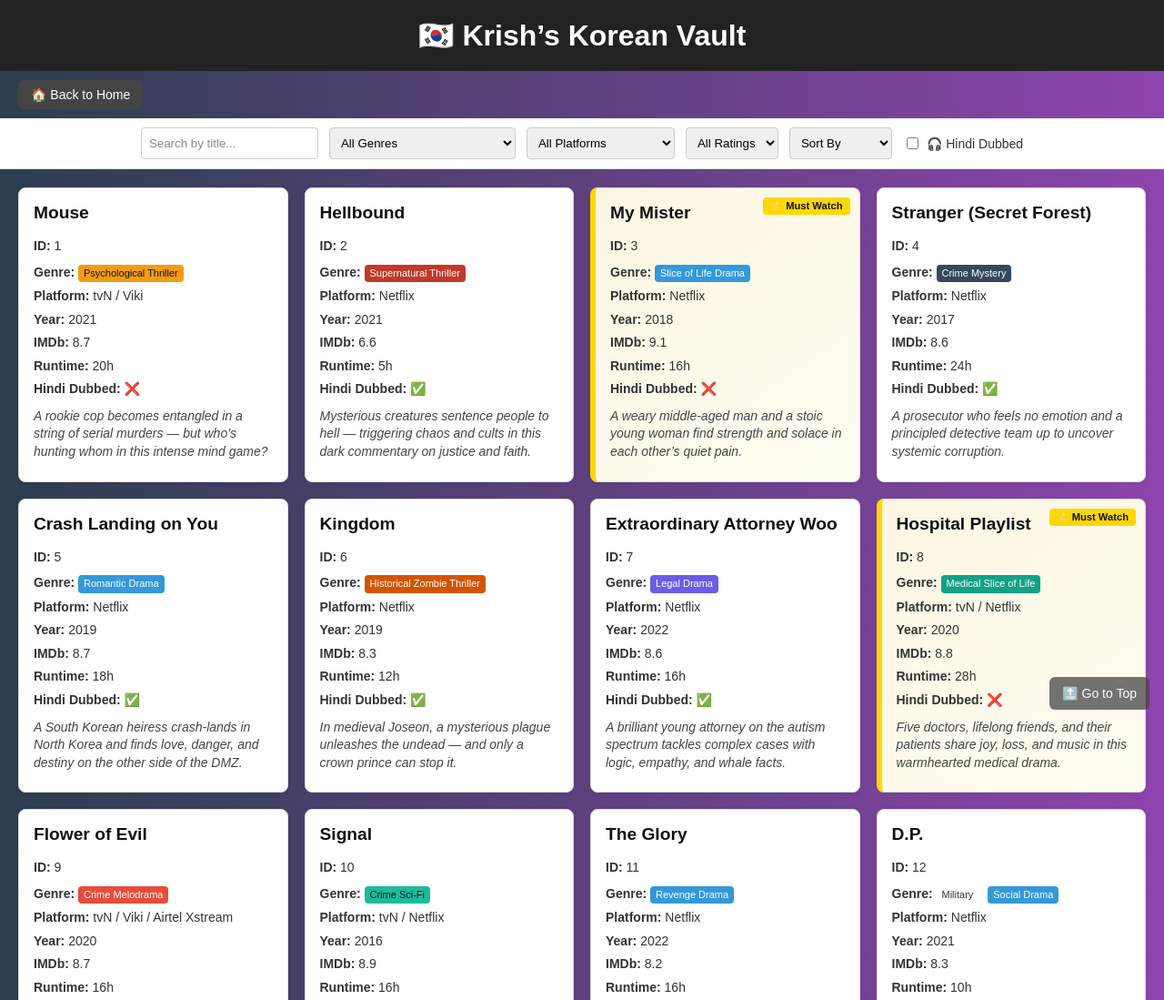
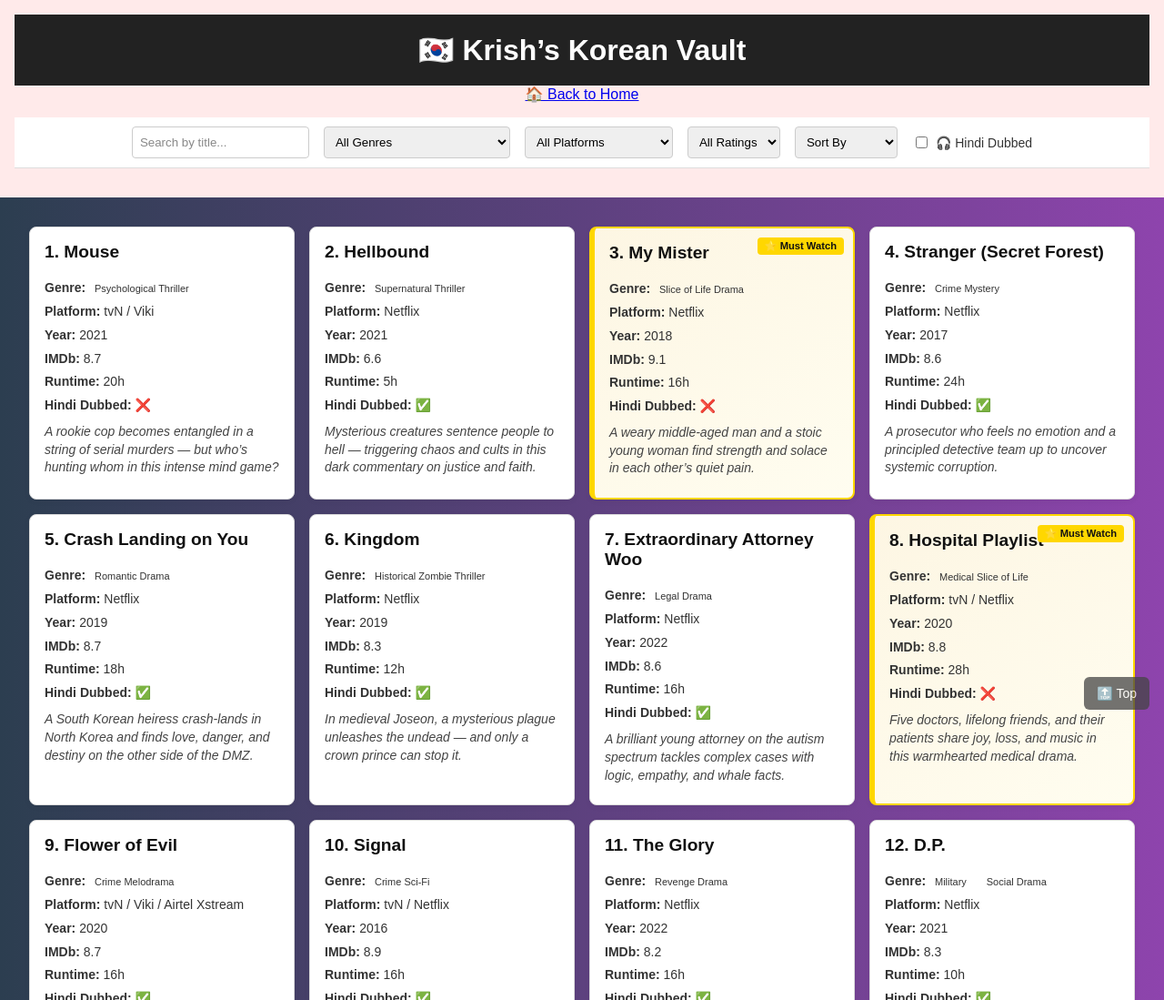
Before and after one commit to BuildsByKrish/buildsbykrish.github.io, a plain HTML site: page korean.html in a window 1280 px wide. Shown: the top 1099 px of the page at 91% size. Drawn offline with Linux system fonts and the light colour scheme.

Commit message:
Update korean.html

```diff
--- a/korean.html
+++ b/korean.html
@@ -7,6 +7,40 @@
   <link rel="stylesheet" href="style.css" />
   <link rel="stylesheet" href="vault-theme.css" />
   <style>
+    body {
+      font-family: sans-serif;
+      background-color: #fdfdfd;
+      margin: 0;
+      padding: 0;
+    }
+    header {
+      padding: 1em;
+      background: #ffeaea;
+      text-align: center;
+    }
+    .filters {
+      display: flex;
+      flex-wrap: wrap;
+      gap: 1em;
+      justify-content: center;
+      margin: 1em auto;
+    }
+    .vault-grid {
+      display: grid;
+      grid-template-columns: repeat(auto-fill, minmax(280px, 1fr));
+      gap: 1em;
+      padding: 2em;
+    }
+    .vault-card {
+      border: 1px solid #ddd;
+      padding: 1em;
+      background: #fff;
+      border-radius: 8px;
+    }
+    .must-watch {
+      border: 2px solid gold;
+      background-color: #fffbe6;
+    }
     #goTopBtn {
       position: fixed;
       bottom: 20px;
@@ -20,7 +54,6 @@
       font-size: 14px;
       opacity: 0.75;
       z-index: 1000;
-      transition: all 0.2s ease;
     }
     #goTopBtn:hover {
       opacity: 1;
@@ -32,7 +65,7 @@
   <header>
     <h1>🇰🇷 Krish’s Korean Vault</h1>
     <nav>
-      <a href="collections.html" class="home-button">🏠 Back to Home</a>
+      <a href="collections.html">🏠 Back to Home</a>
     </nav>
     <div class="filters">
       <input type="text" id="searchInput" placeholder="Search by title..." />
@@ -58,7 +91,7 @@
     <div id="vaultContainer" class="vault-grid"></div>
   </main>
 
-  <button id="goTopBtn" onclick="window.scrollTo({top: 0, behavior: 'smooth'})">🔝 Go to Top</button>
+  <button id="goTopBtn" onclick="window.scrollTo({top: 0, behavior: 'smooth'})">🔝 Top</button>
 
   <script src="koreanrecommendations.js"></script>
   <script>
@@ -82,12 +115,11 @@
 
         const genreTags = entry.genre
           .split("/")
-          .map(g => `<span class="tag" data-genre="${g.trim()}">${g.trim()}</span>`)
+          .map(g => `<span class="tag">${g.trim()}</span>`)
           .join(" ");
 
         card.innerHTML = `
-          <h2>${entry.title}</h2>
-          <p><strong>ID:</strong> ${entry.id}</p>
+          <h2>${entry.id}. ${entry.title}</h2>
           <p><strong>Genre:</strong> ${genreTags}</p>
           <p><strong>Platform:</strong> ${entry.platform}</p>
           <p><strong>Year:</strong> ${entry.year}</p>
@@ -146,14 +178,8 @@
       renderVault(filtered);
     }
 
-    [
-      genreFilter,
-      platformFilter,
-      imdbFilter,
-      hindiToggle,
-      searchInput,
-      sortFilter
-    ].forEach(el => el.addEventListener("input", applyFilters));
+    [genreFilter, platformFilter, imdbFilter, hindiToggle, searchInput, sortFilter]
+      .forEach(el => el.addEventListener("input", applyFilters));
 
     populateFilters(koreanWatchlist);
     renderVault(koreanWatchlist);
```
